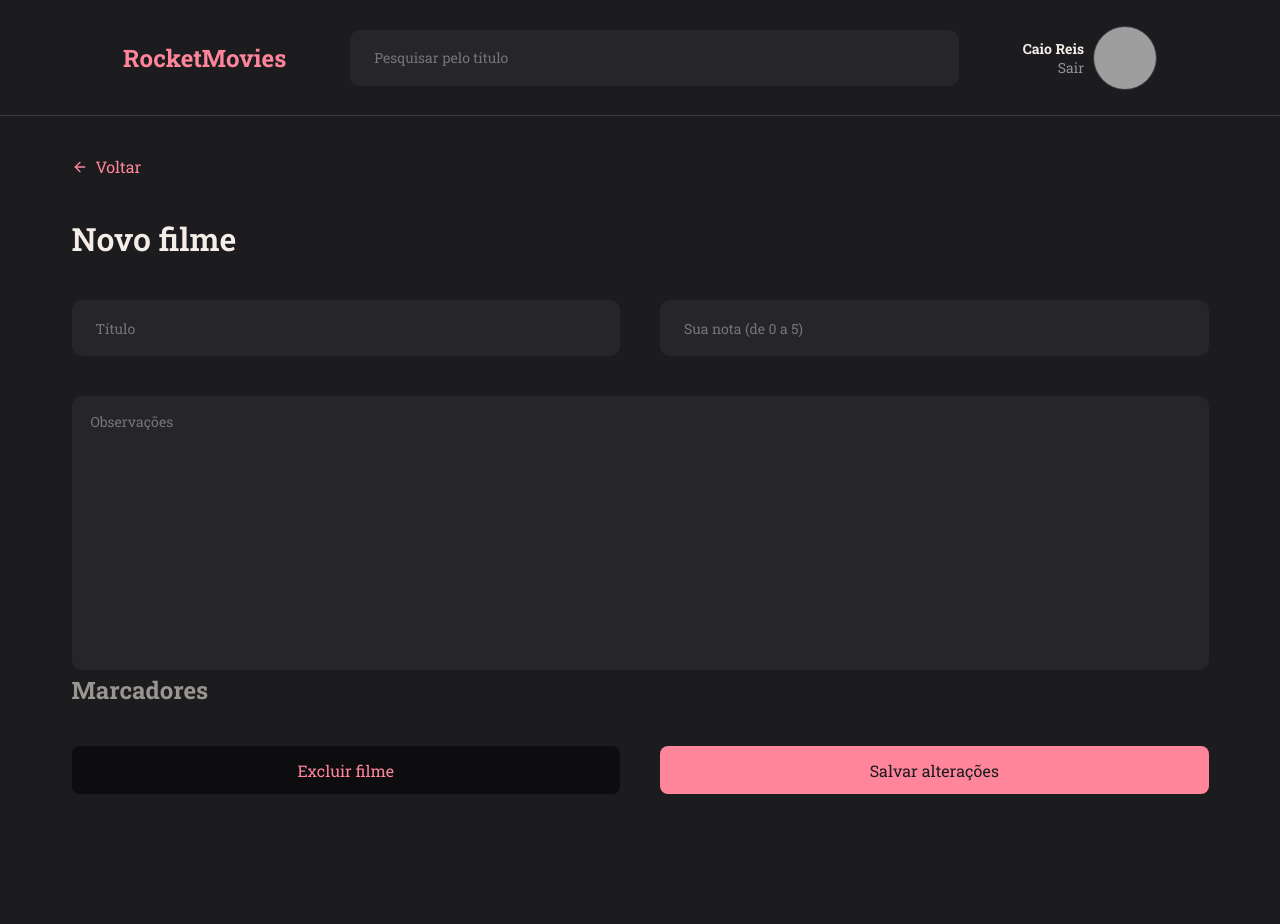
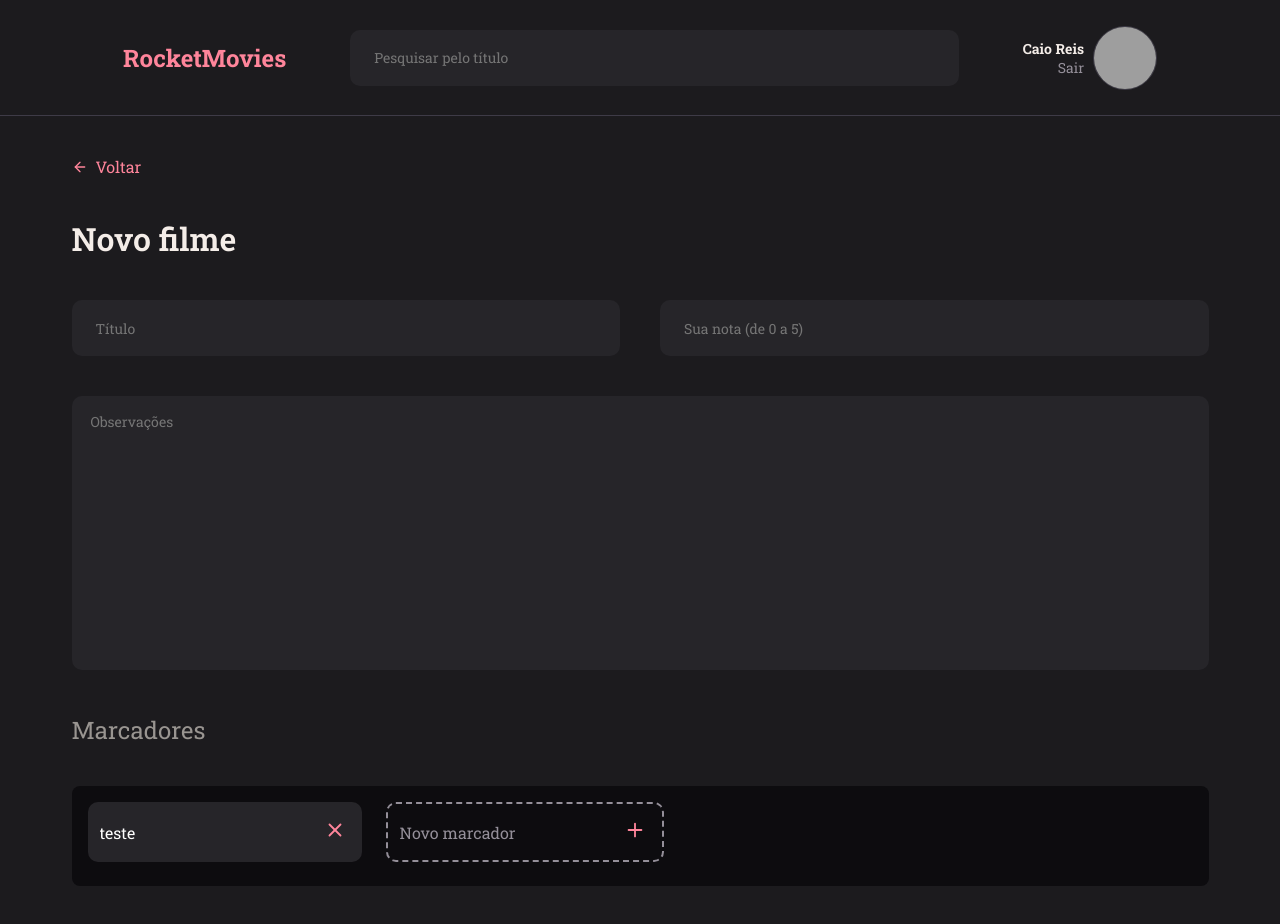
Before and after one commit to iCaioReis/Explorer-Stage09-Desafio-RocketMovies, a React (Vite) app in the folder RocketMovies/: page / in a window 1280 px wide. Shown: the top 924 px of the page. Built offline with nearby package versions, Linux system fonts and the light colour scheme; grey boxes are pictures that could not be loaded.

Commit message:
Finished CreateMovie Page

```diff
--- /dev/null
+++ b/RocketMovies/src/components/NoteItem/index.jsx
@@ -0,0 +1,24 @@
+import { FiPlus, FiX } from 'react-icons/fi';
+
+import { Container } from './styles';
+
+export function NoteItem({ isNew, value, onClick, ...rest }){
+    return(
+        <Container isNew={isNew}>
+            <input
+                type="text"
+                value={value}
+                readOnly={!isNew}
+                {...rest}
+            />
+
+            <button
+                type='button'
+                onClick={onClick}
+                className={isNew ? 'button-add' : 'button-delete' }
+            >
+                {isNew ? <FiPlus/> : <FiX/>}
+            </button>
+        </Container>
+    );
+}
--- /dev/null
+++ b/RocketMovies/src/components/NoteItem/styles.js
@@ -0,0 +1,42 @@
+import styled from "styled-components";
+
+export const Container = styled.div`
+    display: flex;
+    align-items: center;
+
+    background-color: ${({ theme, isNew }) => isNew ? 'transparent' : theme.COLORS.BACKGROUND_600};
+    color: ${({ theme}) => theme.COLORS.THEME_COLOR};
+
+    border: ${({ theme, isNew }) => isNew ? `2px dashed ${theme.COLORS.GRAY_900}` : "none"};
+
+    margin-bottom: 8px;
+    border-radius: 10px;
+    padding-right: 16px;
+
+    > button {
+        border: none;
+        background: none;
+
+        svg {
+        color: ${({ theme}) => theme.COLORS.THEME_COLOR};
+
+        width: 22px;
+        height: 22px;
+        }
+    }
+
+    > input {
+        height: 56px;
+
+        padding: 12px;
+
+        color: ${({ theme}) => theme.COLORS.WHITE};
+        background: transparent;
+
+        border: none;
+
+        &::placeholder{
+            color: ${({ theme}) => theme.COLORS.GRAY_900};
+        }
+    }
+`;
--- a/RocketMovies/src/pages/CreateMovie/index.jsx
+++ b/RocketMovies/src/pages/CreateMovie/index.jsx
@@ -2,10 +2,11 @@ import { FiArrowLeft} from "react-icons/fi";
 
 import { Container, Form } from "./styles";
 
+import { Input } from "../../components/Input";
 import { Header } from "../../components/Header";
-import { Input } from "../../components/Input";
 import { Button } from "../../components/Button";
 import { TextArea } from "../../components/TextArea";
+import { NoteItem } from "../../components/NoteItem";
 
 export function CreateMovie() {
     return(
@@ -25,8 +26,9 @@ export function CreateMovie() {
 
             <h2>Marcadores</h2>
 
-            <div>
-
+            <div className="markers">
+                <NoteItem value={ "teste "} />
+                <NoteItem value="" isNew placeholder={"Novo marcador"} />
             </div>
 
             <div className="flex-row">
--- a/RocketMovies/src/pages/CreateMovie/styles.js
+++ b/RocketMovies/src/pages/CreateMovie/styles.js
@@ -35,4 +35,23 @@ export const Form = styled.form`
     > .comments {
         margin-top: 40px;
     }
+
+    > h2 {
+        margin-top: 40px;
+
+        font-weight: 400;
+        color: ${({ theme }) => theme.COLORS.GRAY_800};
+    }
+
+    .markers {
+        display: flex;
+        gap: 24px;
+
+        padding: 16px;
+        margin-top: 40px;
+
+        border-radius: 8px;
+
+        background-color: ${({ theme }) => theme.COLORS.BACKGROUND_800};
+    }
 `;
```
